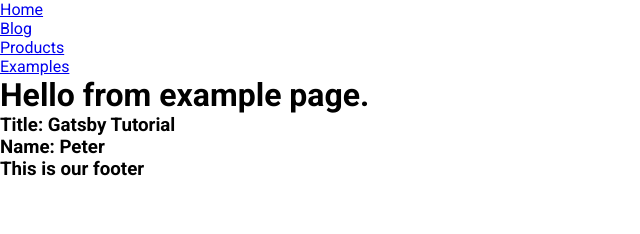
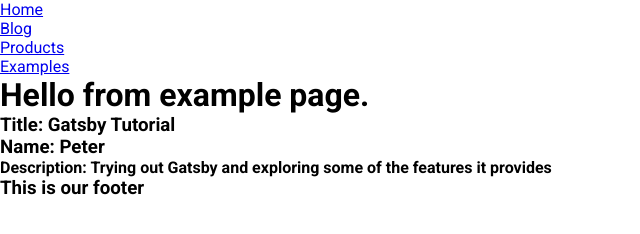
Before and after one commit to bregarulai/gatsby-example, a Gatsby site: page /examples in a window 1280 px wide. Shown: the whole page, without its empty margins (0-640 px from the left). Built offline with nearby package versions, Linux system fonts and the light colour scheme; Gatsby itself is replaced by a stand-in of ours.

Commit message:
Using StaticQuery Component in graphql

```diff
--- /dev/null
+++ b/src/components/examples/StaticQueryComponent.js
@@ -0,0 +1,26 @@
+import React from "react"
+import { StaticQuery, graphql } from "gatsby"
+
+const ComponentName = () => (
+  <StaticQuery
+    query={graphql`
+      {
+        site {
+          info: siteMetadata {
+            title
+            description
+            author
+            data
+            person {
+              name
+              age
+            }
+          }
+        }
+      }
+    `}
+    render={data => <h4>Description: {data.site.info.description}</h4>}
+  ></StaticQuery>
+)
+
+export default ComponentName
--- a/src/pages/examples.js
+++ b/src/pages/examples.js
@@ -1,12 +1,14 @@
 import React from "react"
 import Layout from "../components/layout/Layout"
 import Header from "../components/examples/Header"
+import StaticQueryExample from "../components/examples/StaticQueryComponent"
 
 const examples = () => {
   return (
     <Layout>
       <h1>Hello from example page.</h1>
       <Header />
+      <StaticQueryExample />
     </Layout>
   )
 }
```
